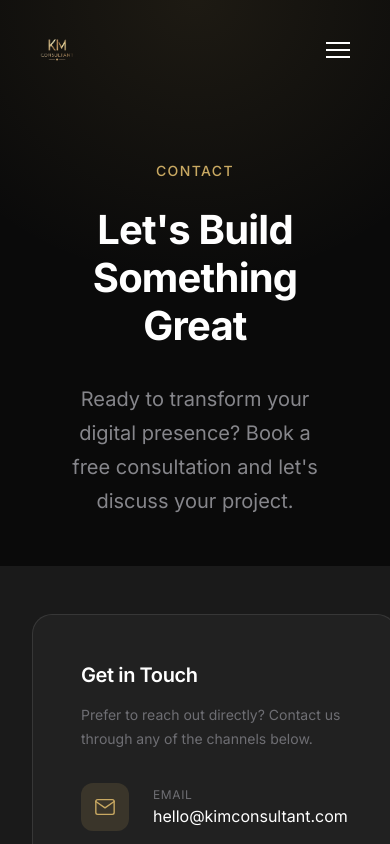
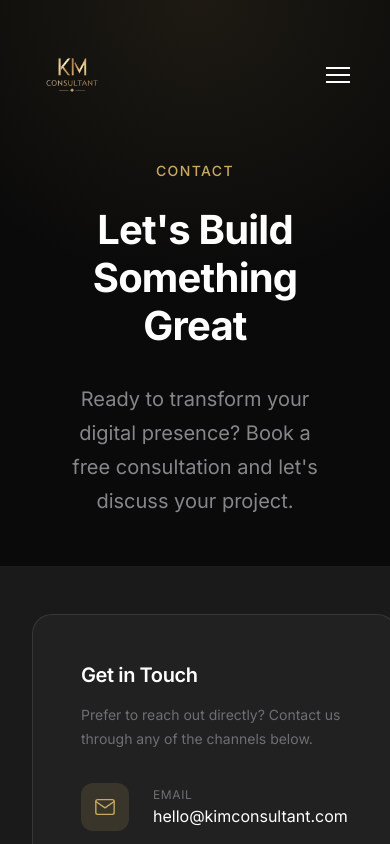
Before and after one commit to HamesInFlames/Company---website, a React (Vite) app: page /contact in a window 390 px wide. Shown: the top 844 px of the page. Built offline with nearby package versions, Linux system fonts and the light colour scheme.

Commit message:
Make logo 2x bigger

```diff
--- a/src/components/Footer.css
+++ b/src/components/Footer.css
@@ -30,7 +30,7 @@
 }
 
 .footer-logo-image {
-  height: 55px;
+  height: 100px;
   width: auto;
   object-fit: contain;
 }
--- a/src/components/Header.css
+++ b/src/components/Header.css
@@ -25,7 +25,7 @@
 }
 
 .logo-image {
-  height: 65px;
+  height: 130px;
   width: auto;
   object-fit: contain;
 }
@@ -176,7 +176,7 @@
 
 @media (max-width: 480px) {
   .logo-image {
-    height: 50px;
+    height: 80px;
   }
 
   .mobile-menu {
--- a/src/styles/index.css
+++ b/src/styles/index.css
@@ -57,7 +57,7 @@
   --max-width: 1200px;
   --max-width-narrow: 900px;
   --max-width-wide: 1400px;
-  --header-height: 100px;
+  --header-height: 150px;
 
   /* Transitions */
   --transition-fast: 0.2s ease;
```
